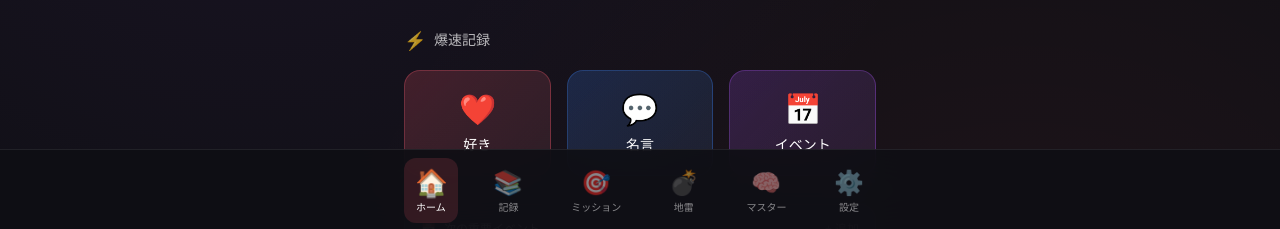
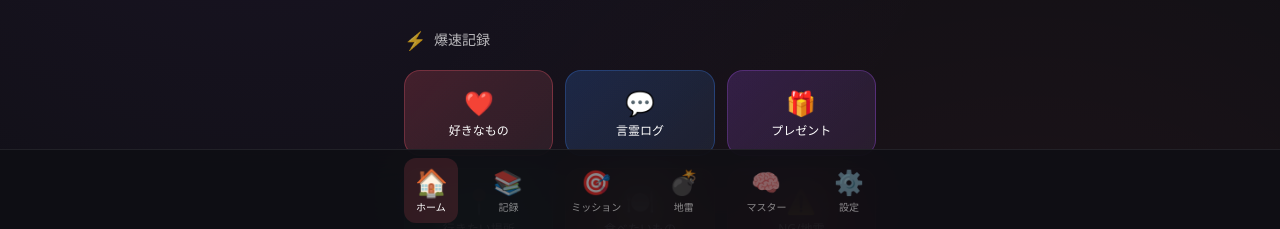
Before and after one commit to citraai/AmoMaster, a Next.js app: page / in a window 1280 px wide. Shown: the part 569-798 px from the top of the page. Built offline with nearby package versions, Linux system fonts and the light colour scheme; no server answers; the database is empty; sample sign-in values are in the browser's storage.

Commit message:
Restore all 6 quick log buttons with new styling

```diff
--- a/src/components/QuickLogButton.tsx
+++ b/src/components/QuickLogButton.tsx
@@ -23,16 +23,17 @@ export default function QuickLogButton({ icon, label, colorClass, onClick }: Qui
             onClick={handleClick}
             className={`
                 relative flex flex-col items-center justify-center
-                w-full py-5 rounded-2xl
+                w-full py-4 rounded-2xl
                 ${colorClass}
+                border border-white/10
                 transition-all duration-300 ease-out
                 hover:scale-[1.02] hover:-translate-y-1
                 active:scale-[0.98]
                 ${isPressed ? "scale-[0.98]" : ""}
             `}
         >
-            <span className="text-3xl mb-2">{icon}</span>
-            <span className="text-white text-sm font-medium">{label}</span>
+            <span className="text-2xl mb-1">{icon}</span>
+            <span className="text-white text-xs font-medium">{label}</span>
         </button>
     );
 }
@@ -45,26 +46,44 @@ export function QuickLogGrid({ onLogClick }: QuickLogGridProps) {
     const buttons = [
         {
             icon: "❤️",
-            label: "好き",
+            label: "好きなもの",
             colorClass: "quick-action-pink",
             type: "like"
         },
         {
             icon: "💬",
-            label: "名言",
+            label: "言霊ログ",
             colorClass: "quick-action-blue",
             type: "quote"
         },
         {
-            icon: "📅",
-            label: "イベント",
+            icon: "🎁",
+            label: "プレゼント",
             colorClass: "quick-action-purple",
-            type: "event"
+            type: "gift"
+        },
+        {
+            icon: "📍",
+            label: "行きたい場所",
+            colorClass: "bg-gradient-to-br from-green-500/20 to-emerald-600/20 border-green-500/30 hover:border-green-500/50",
+            type: "place"
+        },
+        {
+            icon: "🍽️",
+            label: "食べたいもの",
+            colorClass: "bg-gradient-to-br from-orange-500/20 to-amber-600/20 border-orange-500/30 hover:border-orange-500/50",
+            type: "food"
+        },
+        {
+            icon: "⚠️",
+            label: "NG/地雷",
+            colorClass: "bg-gradient-to-br from-red-500/20 to-red-700/20 border-red-500/30 hover:border-red-500/50",
+            type: "ng"
         },
     ];
 
     return (
-        <div className="grid grid-cols-3 gap-4">
+        <div className="grid grid-cols-3 gap-3">
             {buttons.map((btn) => (
                 <QuickLogButton
                     key={btn.type}
```
